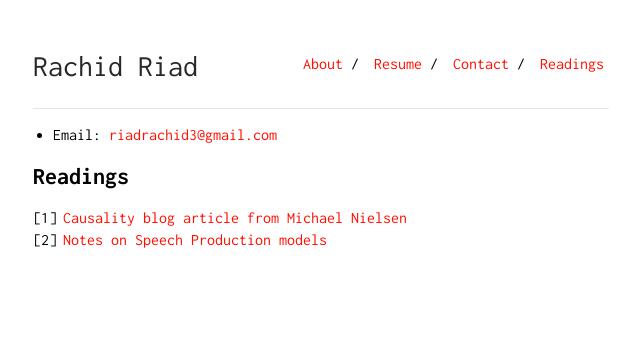
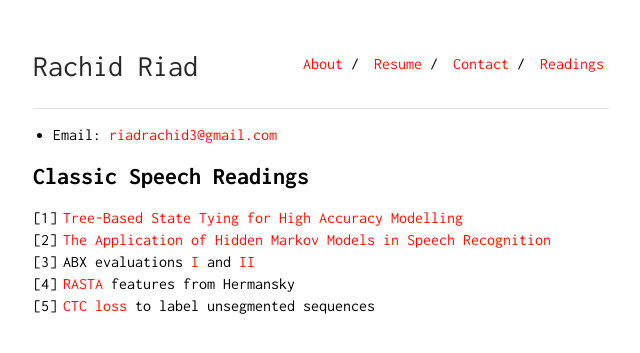
Before and after one commit to Rachine/Rachine.github.io, a Jekyll site: the page built from readings.md, in a window 1280 px wide. Shown: the top 353 px of the page, without its empty margins (319-959 px from the left). Built offline with Jekyll 4.4.1, drawn with Linux system fonts in a browser that asks for light colours.

Commit message:
readings

```diff
--- a/readings.md
+++ b/readings.md
@@ -5,7 +5,15 @@ is_contact: true
 
 * Email: [riadrachid3@gmail.com](mailto:riadrachid3@gmail.com)
 
-## Readings
+<!-- ## Readings
 
 1. [Causality blog article from Michael Nielsen](http://www.michaelnielsen.org/ddi/if-correlation-doesnt-imply-causation-then-what-does/)
-2. [Notes on Speech Production models](./speech_production_models)
+2. [Notes on Speech Production models](./speech_production_models) -->
+
+## Classic Speech Readings
+
+1. [Tree-Based State Tying for High Accuracy Modelling](http://www.aclweb.org/anthology/H94-1062)
+2. [The Application of Hidden Markov Models in Speech Recognition](https://mi.eng.cam.ac.uk/~mjfg/mjfg_NOW.pdf)
+3. ABX evaluations [I](http://thomas.schatz.cogserver.net/wp-content/uploads/2014/10/Schatz2013.pdf) and [II](http://thomas.schatz.cogserver.net/wp-content/uploads/2014/10/Schatz2014.pdf)
+4. [RASTA](https://labrosa.ee.columbia.edu/~dpwe/papers/HermM94-rasta.pdf) features from Hermansky
+5. [CTC loss](https://www.cs.toronto.edu/~graves/icml_2006.pdf) to label unsegmented sequences
```
